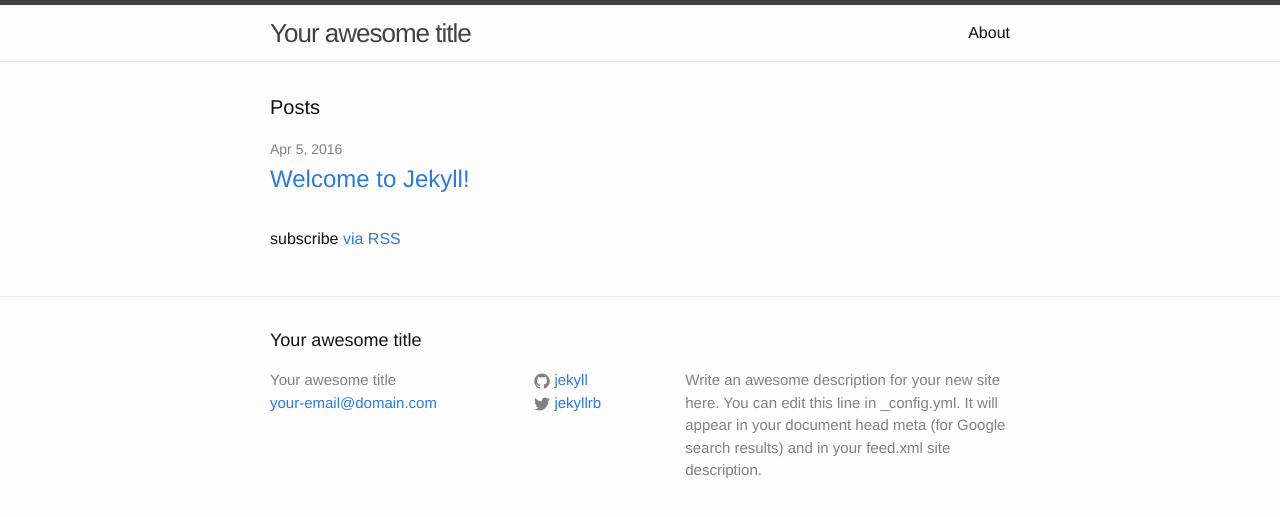
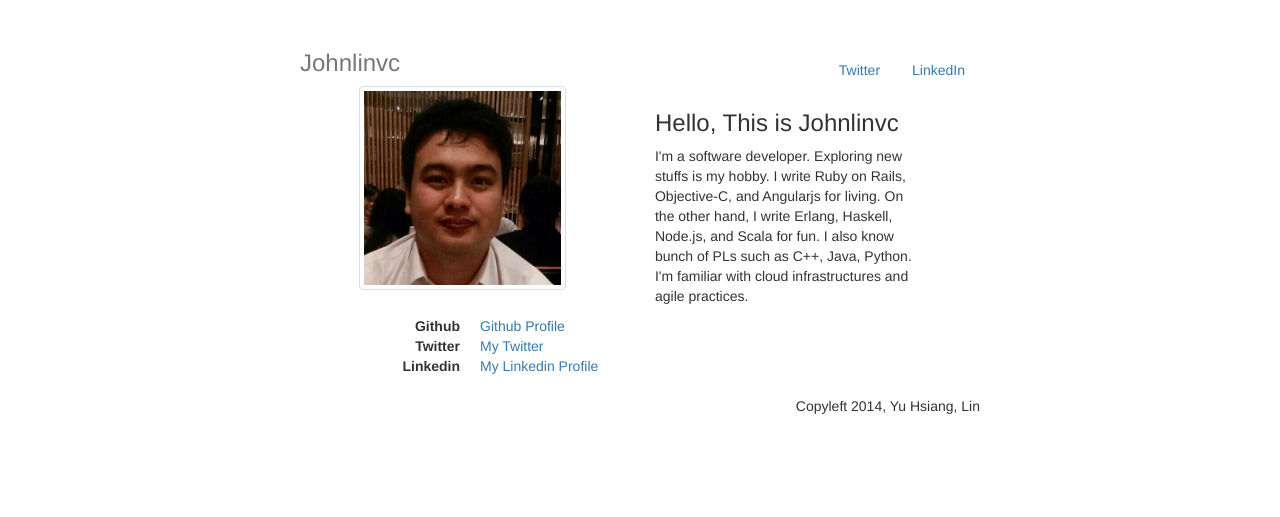
Before and after one commit to johnlinvc/johnlinvc.github.io, a Jekyll site: the page built from index.html, in a window 1280 px wide. Shown: the top 517 px of the page. Built offline with Jekyll 4.4.1, drawn with Linux system fonts in a browser that asks for light colours.

Commit message:
copy content from original site

```diff
--- a/_includes/head.html
+++ b/_includes/head.html
@@ -7,6 +7,7 @@
   <meta name="description" content="{% if page.excerpt %}{{ page.excerpt | strip_html | strip_newlines | truncate: 160 }}{% else %}{{ site.description }}{% endif %}">
 
   <link rel="stylesheet" href="{{ "/css/main.css" | prepend: site.baseurl }}">
+  <link rel="stylesheet" href="https://maxcdn.bootstrapcdn.com/bootstrap/3.3.6/css/bootstrap.min.css" integrity="sha384-1q8mTJOASx8j1Au+a5WDVnPi2lkFfwwEAa8hDDdjZlpLegxhjVME1fgjWPGmkzs7" crossorigin="anonymous">
   <link rel="canonical" href="{{ page.url | replace:'index.html','' | prepend: site.baseurl | prepend: site.url }}">
   <link rel="alternate" type="application/rss+xml" title="{{ site.title }}" href="{{ "/feed.xml" | prepend: site.baseurl | prepend: site.url }}">
 </head>
--- a/_layouts/default.html
+++ b/_layouts/default.html
@@ -5,16 +5,12 @@
 
   <body>
 
-    {% include header.html %}
-
     <div class="page-content">
       <div class="wrapper">
         {{ content }}
       </div>
     </div>
 
-    {% include footer.html %}
-
   </body>
 
 </html>
--- /dev/null
+++ b/_sass/main.scss
@@ -0,0 +1,95 @@
+$icon-font-path: "/bower_components/bootstrap-sass-official/vendor/assets/fonts/bootstrap/";
+
+@import 'bootstrap-sass-official/vendor/assets/stylesheets/bootstrap';
+
+// bower:scss
+@import "../bower_components/bootstrap-sass-official/vendor/assets/stylesheets/bootstrap.scss";
+// endbower
+
+.browsehappy {
+    margin: 0.2em 0;
+    background: #ccc;
+    color: #000;
+    padding: 0.2em 0;
+}
+
+/* Space out content a bit */
+body {
+    padding-top: 20px;
+    padding-bottom: 20px;
+}
+
+/* Everything but the jumbotron gets side spacing for mobile first views */
+.header,
+.marketing,
+.footer {
+    padding-left: 15px;
+    padding-right: 15px;
+}
+
+/* Custom page header */
+.header {
+    border-bottom: 1px solid #e5e5e5;
+}
+
+/* Make the masthead heading the same height as the navigation */
+.header h3 {
+    margin-top: 0;
+    margin-bottom: 0;
+    line-height: 40px;
+    padding-bottom: 19px;
+}
+
+/* Custom page footer */
+.footer {
+    padding-top: 19px;
+    color: #777;
+    border-top: 1px solid #e5e5e5;
+}
+
+.container-narrow > hr {
+    margin: 30px 0;
+}
+
+/* Main marketing message and sign up button */
+.jumbotron {
+    text-align: center;
+    border-bottom: 1px solid #e5e5e5;
+}
+
+.jumbotron .btn {
+    font-size: 21px;
+    padding: 14px 24px;
+}
+
+/* Supporting marketing content */
+.marketing {
+    margin: 40px 0;
+}
+
+.marketing p + h4 {
+    margin-top: 28px;
+}
+
+/* Responsive: Portrait tablets and up */
+@media screen and (min-width: 768px) {
+    .container {
+        max-width: 730px;
+    }
+
+    /* Remove the padding we set earlier */
+    .header,
+    .marketing,
+    .footer {
+        padding-left: 0;
+        padding-right: 0;
+    }
+    /* Space out the masthead */
+    .header {
+        margin-bottom: 30px;
+    }
+    /* Remove the bottom border on the jumbotron for visual effect */
+    .jumbotron {
+        border-bottom: 0;
+    }
+}
--- a/index.html
+++ b/index.html
@@ -1,23 +1,41 @@
 ---
 layout: default
 ---
+<div class="header">
+  <ul class="nav nav-pills pull-right">
+		<li><a href='//twitter.com/johnlinvc' target="_blank">Twitter</a> </li>
+		<li><a href="//tw.linkedin.com/pub/yu-hsiang-lin/35/259/246/" target="_blank">LinkedIn</a> </li>
+  </ul>
+  <h3 class="text-muted">Johnlinvc</h3>
+</div>
 
-<div class="home">
+<div class="row">
+	<div class="photo col-md-4 col-md-offset-1">
+		<img src="images/portrait.jpg" class="img-thumbnail" >
+	</div>
+	<div class="col-md-5 col-md-offset-1">
+		<h3 >
+			Hello, This is Johnlinvc
+		</h3>
+		<p>
+			I'm a software developer. Exploring new stuffs is my hobby. I write Ruby on Rails, Objective-C, and Angularjs for living. On the other hand, I write Erlang, Haskell, Node.js, and Scala for fun. I also know bunch of PLs such as C++, Java, Python. I'm familiar with cloud infrastructures and agile practices.
+		</p>
+	</div>
+</div>
 
-  <h1 class="page-heading">Posts</h1>
+<div class="row">
+	<dl class="dl-horizontal col-md-12">
+		<dt>Github</dt>
+		<dd>
+			<a href="//github.com/johnlinvc" target="_blank">Github Profile</a>
+		</dd>
+		<dt>Twitter</dt>
+		<dd><a href="//twitter.com/johnlinvc" target="_blank">My Twitter</a> </dd>
+		<dt>Linkedin</dt>
+		<dd><a href="//tw.linkedin.com/pub/yu-hsiang-lin/35/259/246/" target="_blank">My Linkedin Profile</a></dd>
+  </dl>
+</div>
 
-  <ul class="post-list">
-    {% for post in site.posts %}
-      <li>
-        <span class="post-meta">{{ post.date | date: "%b %-d, %Y" }}</span>
-
-        <h2>
-          <a class="post-link" href="{{ post.url | prepend: site.baseurl }}">{{ post.title }}</a>
-        </h2>
-      </li>
-    {% endfor %}
-  </ul>
-
-  <p class="rss-subscribe">subscribe <a href="{{ "/feed.xml" | prepend: site.baseurl }}">via RSS</a></p>
-
+<div class="footer">
+	<p class="pull-right">Copyleft 2014, Yu Hsiang, Lin</p>
 </div>
```
Also changed, not shown: images/portrait.jpg (added).
